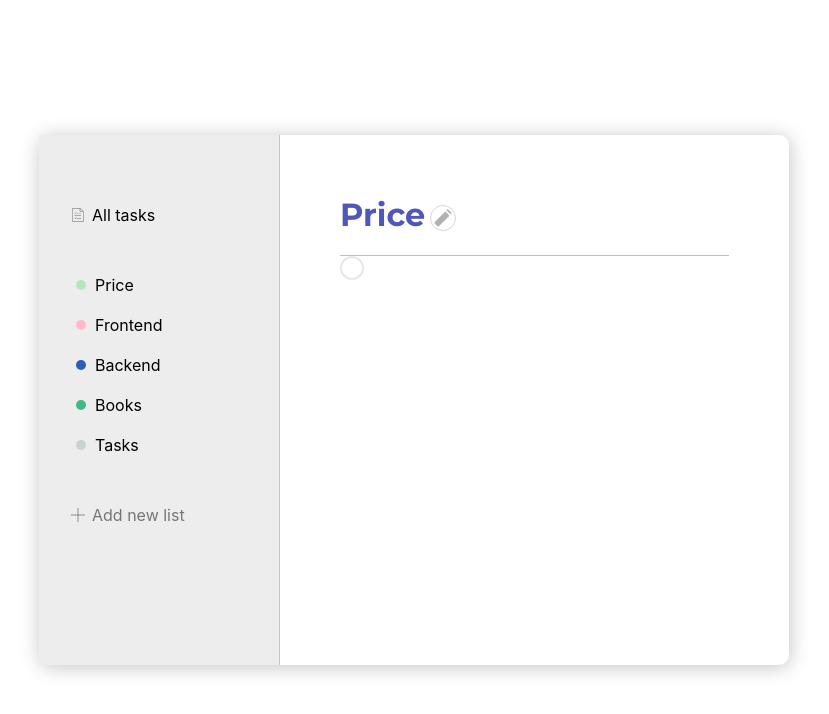
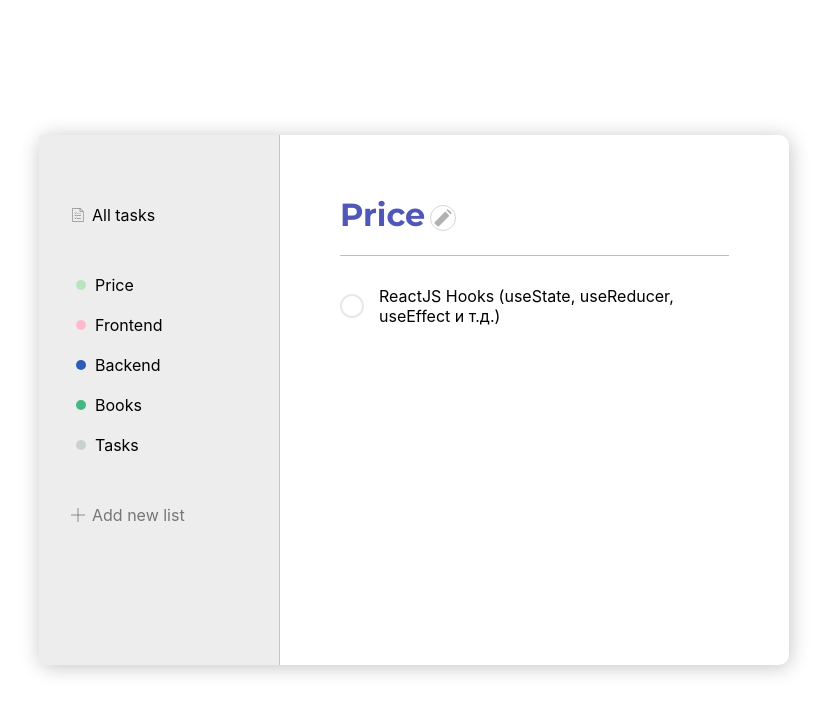
Before and after one commit to Roman84asas/to-Do, a React (Create React App) app: page / in a window 1280 px wide. Shown: the top 714 px of the page, without its empty margins (226-1055 px from the left). Built offline with nearby package versions, Linux system fonts and the light colour scheme.

Commit message:
add content

```diff
--- a/src/components/Tasks/Tasks.scss
+++ b/src/components/Tasks/Tasks.scss
@@ -23,6 +23,19 @@
       &:hover {
         opacity: 0.1;
         -webkit-transition: all 0.4s ease-in-out;
+      }
+    }
+  }
+
+  &__items {
+    margin-top: 30px;
+
+    &-row {
+      display: flex;
+      align-items: center;
+
+      p{
+        margin-left: 15px;
       }
     }
   }
--- a/src/components/Tasks/index.js
+++ b/src/components/Tasks/index.js
@@ -34,6 +34,7 @@ const Tasks = () => {
                             </svg>
                         </label>
                     </div>
+                    <p>ReactJS Hooks (useState, useReducer, useEffect и т.д.)</p>
                 </div>
             </div>
         </div>
```
